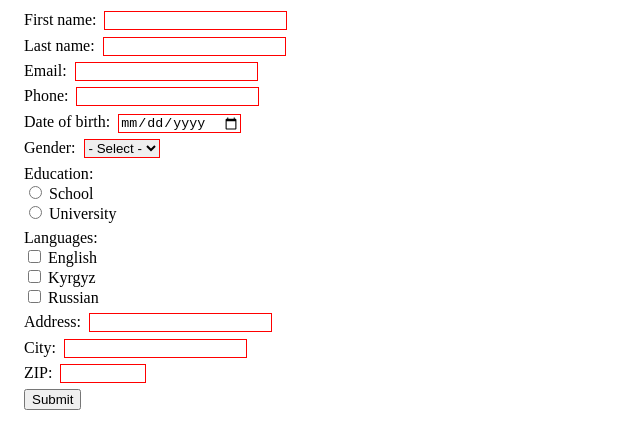
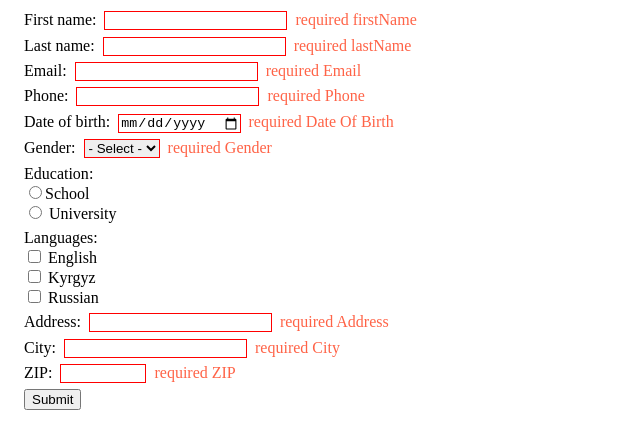
Before and after one commit to kutman-batyrkanov/form-example, a React (Create React App) app: page / in a window 1280 px wide. Shown: the top 448 px of the page, without its empty margins (0-640 px from the left). Built offline with nearby package versions, Linux system fonts and the light colour scheme.

Commit message:
added error  and input validat invalidat + error in app css

```diff
--- a/src/App.css
+++ b/src/App.css
@@ -10,7 +10,11 @@ form > div > label::after {
 
 
 /* Styleze Validation */
-
+.error {
+  display: none;
+  color: tomato;
+  margin-left: .5rem;
+}
 input:valid,
 select:valid {
   border: 1px solid green;
@@ -19,3 +23,7 @@ input:invalid,
 select:invalid {
   border: 1px solid red;
 }
+input:invalid + .error,
+select:invalid + .error {
+  display: inline;
+}
--- a/src/App.js
+++ b/src/App.js
@@ -21,6 +21,7 @@ function App() {
           name="firstName"
           id="firstName"
           required />
+          <span className="error">required firstName</span>
       </div>
       <div>
         <label for="lastName">Last name</label>
@@ -28,6 +29,8 @@ function App() {
           name="lastName"
           id="lastName"
           required />
+          <span className="error">required lastName</span>
+
       </div>
       <div>
         <label for="email">Email</label>
@@ -35,6 +38,8 @@ function App() {
           name="email"
           id="email"
           required />
+          <span className="error">required Email</span>
+
       </div>
       <div>
         <label for="phone">Phone</label>
@@ -44,6 +49,8 @@ function App() {
           minlength="10"
           maxlength="10"
           required />
+          <span className="error">required Phone</span>
+
       </div>
       <div>
         <label for="dateOfBirth">Date of birth</label>
@@ -51,6 +58,8 @@ function App() {
           name="dateOfBirth"
           id="dateOfBirth"
           required />
+          <span className="error">required Date Of Birth</span>
+
       </div>
       <div>
         <label for="gender">Gender</label>
@@ -61,6 +70,7 @@ function App() {
           <option value="male">Male</option>
           <option value="female">Female</option>
         </select>
+        <span className="error">required Gender</span>
       </div>
       <div>
         <label>Education</label>
@@ -70,7 +80,7 @@ function App() {
               name="education"
               id="school"
               value="school"
-              required /> School
+              required />School
           </label>
         </div>
         <div>
@@ -116,6 +126,7 @@ function App() {
           name="address"
           id="address"
           required />
+          <span className="error">required Address</span>
       </div>
       <div>
         <label for="city">City</label>
@@ -123,6 +134,7 @@ function App() {
           name="city"
           id="city"
           required />
+          <span className="error">required City</span>
       </div>
       <div>
         <label for="zip">ZIP</label>
@@ -132,6 +144,7 @@ function App() {
           min="720000"
           max="740000"
           required />
+          <span className="error">required ZIP</span>
       </div>
       <div>
         <button>Submit</button>
```
